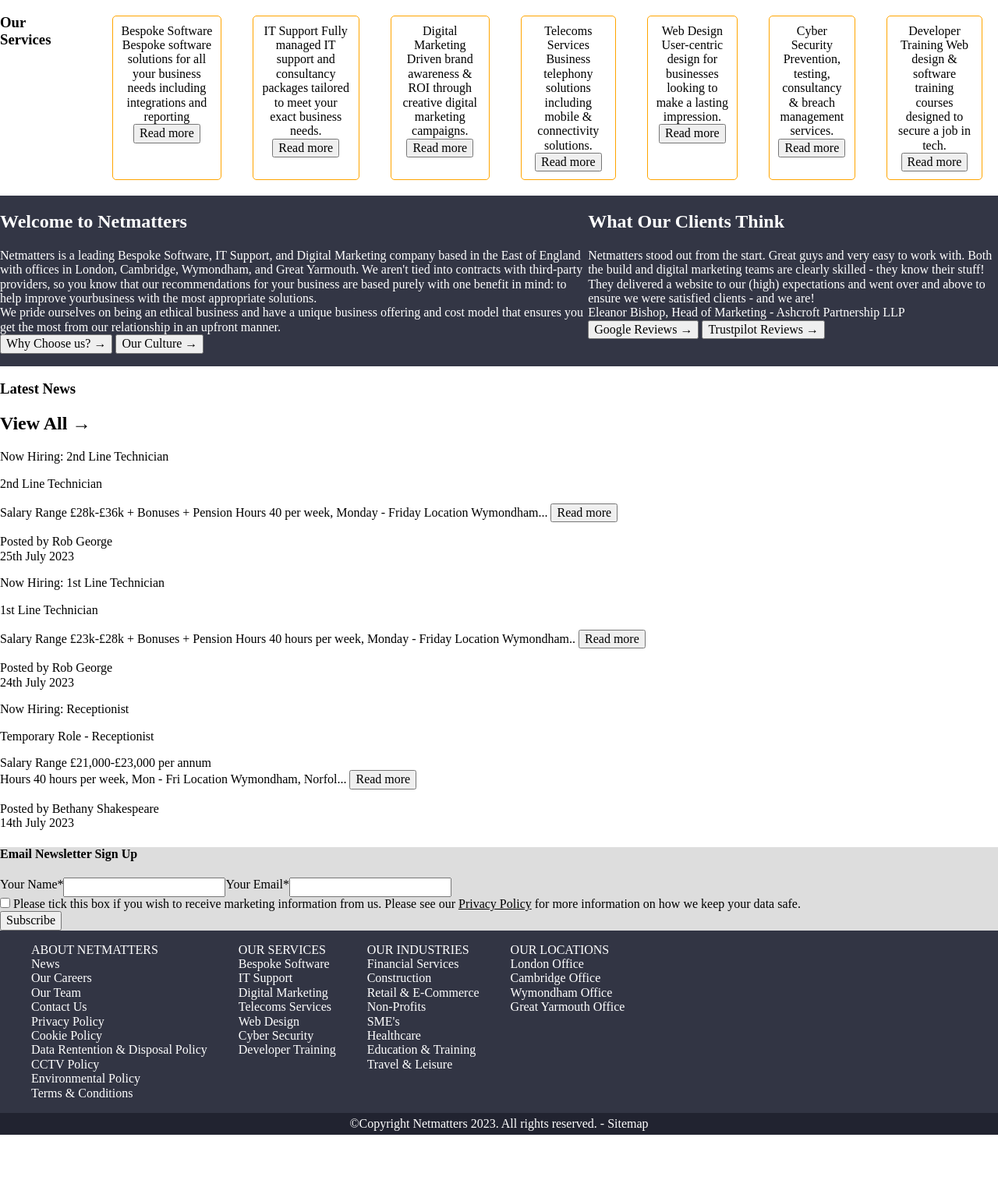
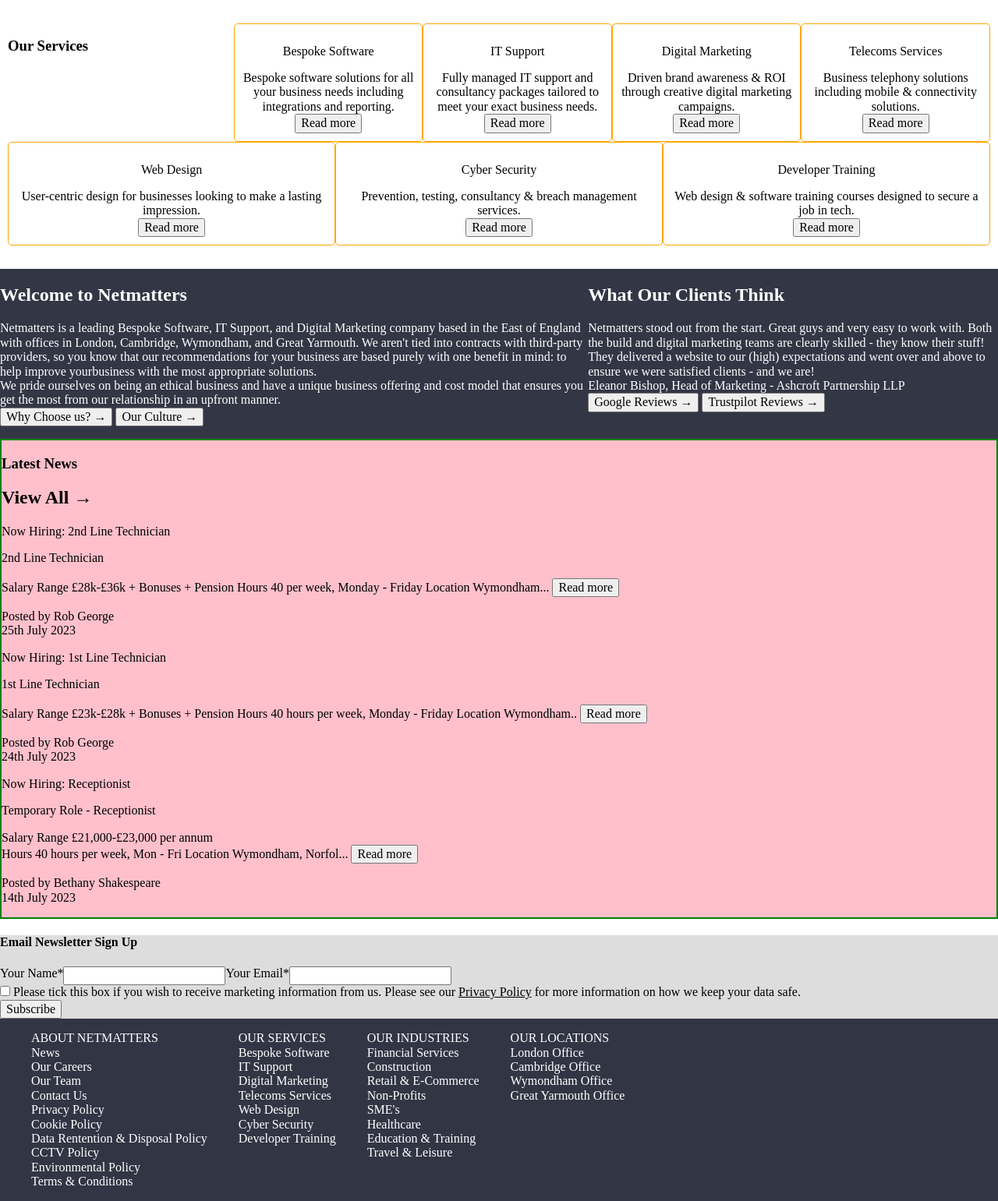
Before and after one commit to LizKodjo/NetMatters-HTML, a PHP site: page / in a window 1280 px wide. Shown: the part 69-1610 px from the top of the page at 78% size. Before the commit the page ends 1525 px from the top, so only its background shows below. Run offline with PHP 8.4, Linux system fonts and the light colour scheme.

Commit message:
Working on the services section. Highlighted sections that I need to make changes to.

```diff
--- a/css/style.css
+++ b/css/style.css
@@ -34,11 +34,14 @@ ul {
 
 .servicegrid {
   display: flex;
+  flex-wrap: wrap;
   justify-content: space-around;
+  margin: 20px auto;
+  padding: 10px;
 }
 
 .service {
-  margin: 20px;
+  flex: 1 200px;
   padding: 10px;
   border: 1px solid orange;
   border-radius: 5px;
@@ -50,6 +53,12 @@ nav {
   background-color: #333645;
   position: relative;
   color: white;
+}
+
+.latestnews {
+  display: flex;
+  border: 2px solid green;
+  background-color: pink;
 }
 
 .main-footer {
--- a/index.html
+++ b/index.html
@@ -10,9 +10,11 @@
 </head>
 <body>
     <header>
+        <div class="top-help">
             <button>Support</button>
             <button>Contact</button>
             <textarea>Search</textarea>
+        </div>
 
         <nav>
             <li>Bespoke Software</li>
@@ -28,13 +30,13 @@
         <div class="servicegrid">
             <h3>Our Services</h3>
             <h2><a href="#">View our Work &rarr;</a></h2>
-            <div class="service">Bespoke Software Bespoke software solutions for all your business needs including integrations and reporting <button>Read more</button></div>
-            <div class="service">IT Support Fully managed IT support and consultancy packages tailored to meet your exact business needs. <button>Read more</button></div>
-            <div class="service">Digital Marketing Driven brand awareness & ROI through creative digital marketing campaigns. <button>Read more</button></div>
-            <div class="service">Telecoms Services Business telephony solutions including mobile & connectivity solutions. <button>Read more</button></div>
-            <div class="service">Web Design User-centric design for businesses looking to make a lasting impression. <button>Read more</button></div>
-            <div class="service">Cyber Security Prevention, testing, consultancy & breach management services. <button>Read more</button></div>
-            <div class="service">Developer Training Web design & software training courses designed to secure a job in tech. <button>Read more</button></div>
+            <div class="service"><p>Bespoke Software</p> Bespoke software solutions for all your business needs including integrations and reporting.<br> <button>Read more</button></div>
+            <div class="service"><p>IT Support</p> Fully managed IT support and consultancy packages tailored to meet your exact business needs.<br> <button>Read more</button></div>
+            <div class="service"><p>Digital Marketing</p> Driven brand awareness & ROI through creative digital marketing campaigns.<br> <button>Read more</button></div>
+            <div class="service"><p>Telecoms Services</p> Business telephony solutions including mobile & connectivity solutions.<br> <button>Read more</button></div>
+            <div class="service"><p>Web Design</p> User-centric design for businesses looking to make a lasting impression.<br> <button>Read more</button></div>
+            <div class="service"><p>Cyber Security</p> Prevention, testing, consultancy & breach management services.<br> <button>Read more</button></div>
+            <div class="service"><p>Developer Training</p> Web design & software training courses designed to secure a job in tech.<br> <button>Read more</button></div>
         </div>
         <div class="reviews">
             <div>
@@ -60,7 +62,7 @@
             <div>
                 <h3>Latest News</h3>
                 <h2>View All &rarr;</h2>
-                <section>Now Hiring: 2nd Line Technician
+                <div>Now Hiring: 2nd Line Technician
                     <p>2nd Line Technician</p>
                     <p>Salary Range £28k-£36k + Bonuses + Pension Hours 40 per week, Monday - Friday Location Wymondham... <button>Read more</button></p>
                     <p>Posted by Rob George<br>25th July 2023</p>
--- a/scss/base/_base.scss
+++ b/scss/base/_base.scss
@@ -28,10 +28,14 @@ ul {
 }
 .servicegrid {
     display: flex;
+    flex-wrap: wrap;
     justify-content: space-around;
+    margin: 20px auto;
+    padding: 10px;
 }
 .service {
-    margin: 20px;
+    flex: 1 200px;
+    // margin: 20px;
     padding: 10px;
     border: 1px solid orange;
     border-radius: 5px;
@@ -43,3 +47,8 @@ nav {
     position: relative;
     color: white;
 }
+.latestnews {
+    display: flex;
+    border: 2px solid green;
+    background-color: pink;
+}
```
Also changed, not shown: 1 other file. Lines whose indentation alone changed are shown as unchanged.
